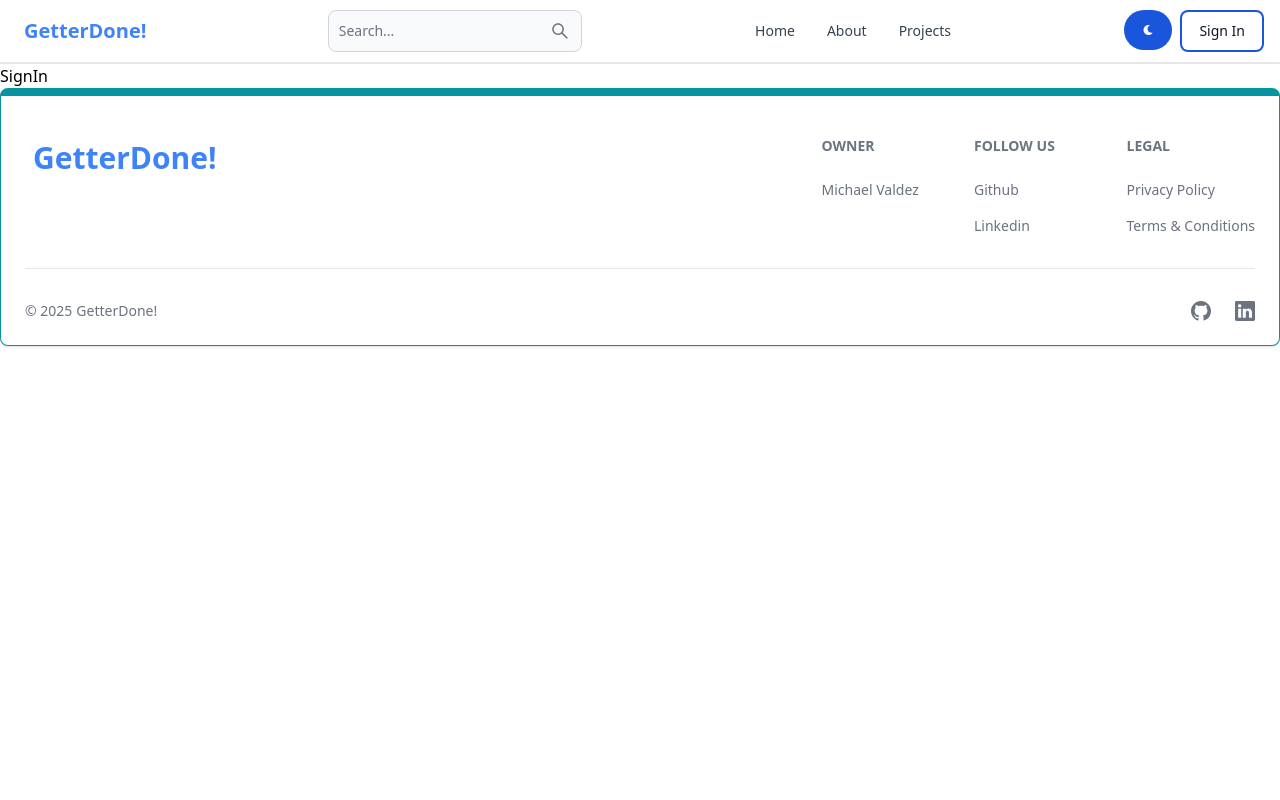
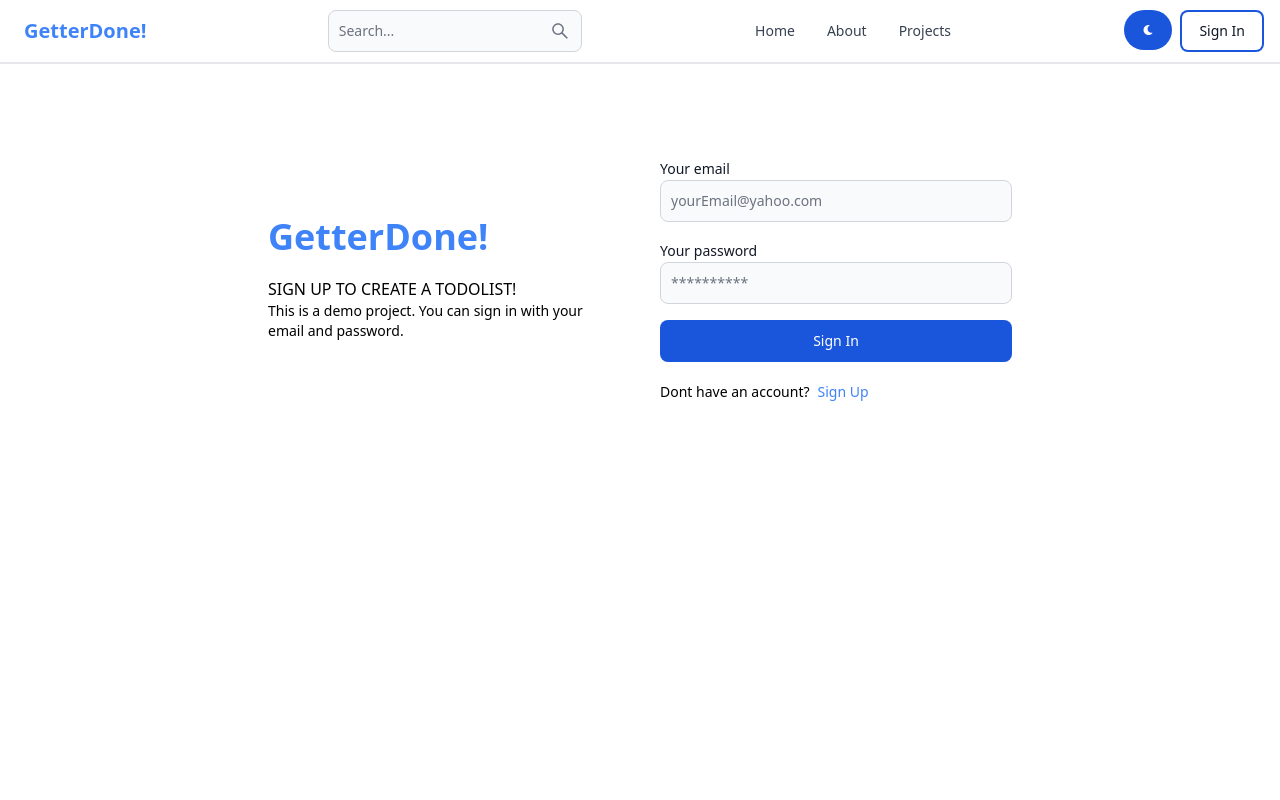
Before and after one commit to mikeyvaldez/FullstackTodoList, a React (Vite) app in the folder client/: page /signin in a window 1280 px wide. Shown: the top 800 px of the page. Built offline with nearby package versions, Linux system fonts and the light colour scheme.

Commit message:
completed sign in page functionality

```diff
--- a/client/src/pages/SignIn.jsx
+++ b/client/src/pages/SignIn.jsx
@@ -1,7 +1,104 @@
-
+import { Alert, Button, Label, Spinner, TextInput } from "flowbite-react";
+import { useState } from "react";
+import { Link, useNavigate } from "react-router-dom";
 
 export default function SignIn() {
+  const [formData, setFormData] = useState({});
+  const [errorMessage, setErrorMessage] = useState(null);
+  const [loading, setLoading] = useState(false);
+  const navigate = useNavigate();
+
+  const handleChange = (e) => {
+    // .trim() is so that there are no spaces within the input
+    setFormData({ ...formData, [e.target.id]: e.target.value.trim() });
+  };
+
+  const handleSubmit = async (e) => {
+    e.preventDefault();
+    if (!formData.email || !formData.password) {
+      return setErrorMessage("Please fill out all fields.");
+    }
+    try {
+      setLoading(true);
+      setErrorMessage(null);
+      const res = await fetch("/api/auth/signin", {
+        method: "POST",
+        headers: { "Content-Type": "application/json" },
+        body: JSON.stringify(formData),
+      });
+      const data = await res.json();
+      if (data.success === false) {
+        return setErrorMessage(data.message);
+      }
+      setLoading(false);
+      if (res.ok) {
+        navigate("/");
+      }
+    } catch (error) {
+      setErrorMessage(error.message);
+      setLoading(false);
+    }
+  };
+
   return (
-    <div>SignIn</div>
-  )
+    <div className="min-h-screen mt-20">
+      <div className="flex p-3 max-w-3xl mx-auto flex-col md:flex-row md:items-center gap-10">
+        {/* left */}
+        <div className="flex-1">
+          <Link to="/" className="font-bold dark:text-white text-4xl">
+            <span className="py-1 rounded-lg text-blue-500">GetterDone!</span>
+          </Link>
+          <h1 className="mt-5">SIGN UP TO CREATE A TODOLIST!</h1>
+          <p className="text-sm">
+            This is a demo project. You can sign in with your email and password.
+          </p>
+        </div>
+
+        {/* right */}
+        <div className="flex-1">
+          <form className="flex flex-col gap-4" onSubmit={handleSubmit}>
+            <div>
+              <Label value="Your email" />
+              <TextInput
+                type="email"
+                placeholder="yourEmail@yahoo.com"
+                id="email"
+                onChange={handleChange}
+              />
+            </div>
+            <div>
+              <Label value="Your password" />
+              <TextInput
+                type="password"
+                placeholder="**********"
+                id="password"
+                onChange={handleChange}
+              />
+            </div>
+            <Button type="submit" color="blue" disabled={loading}>
+              {loading ? (
+                <>
+                  <Spinner size="sm" />
+                  <span className="pl-3">Loading...</span>
+                </>
+              ) : (
+                "Sign In"
+              )}
+            </Button>
+          </form>
+          <div className="flex gap-2 text-sm mt-5">
+            <span>Dont have an account?</span>
+            <Link to="/signup" className="text-blue-500">
+              Sign Up
+            </Link>
+          </div>
+          {errorMessage && (
+            <Alert className="mt-5" color="failure">
+              {errorMessage}
+            </Alert>
+          )}
+        </div>
+      </div>
+    </div>
+  );
 }
```
